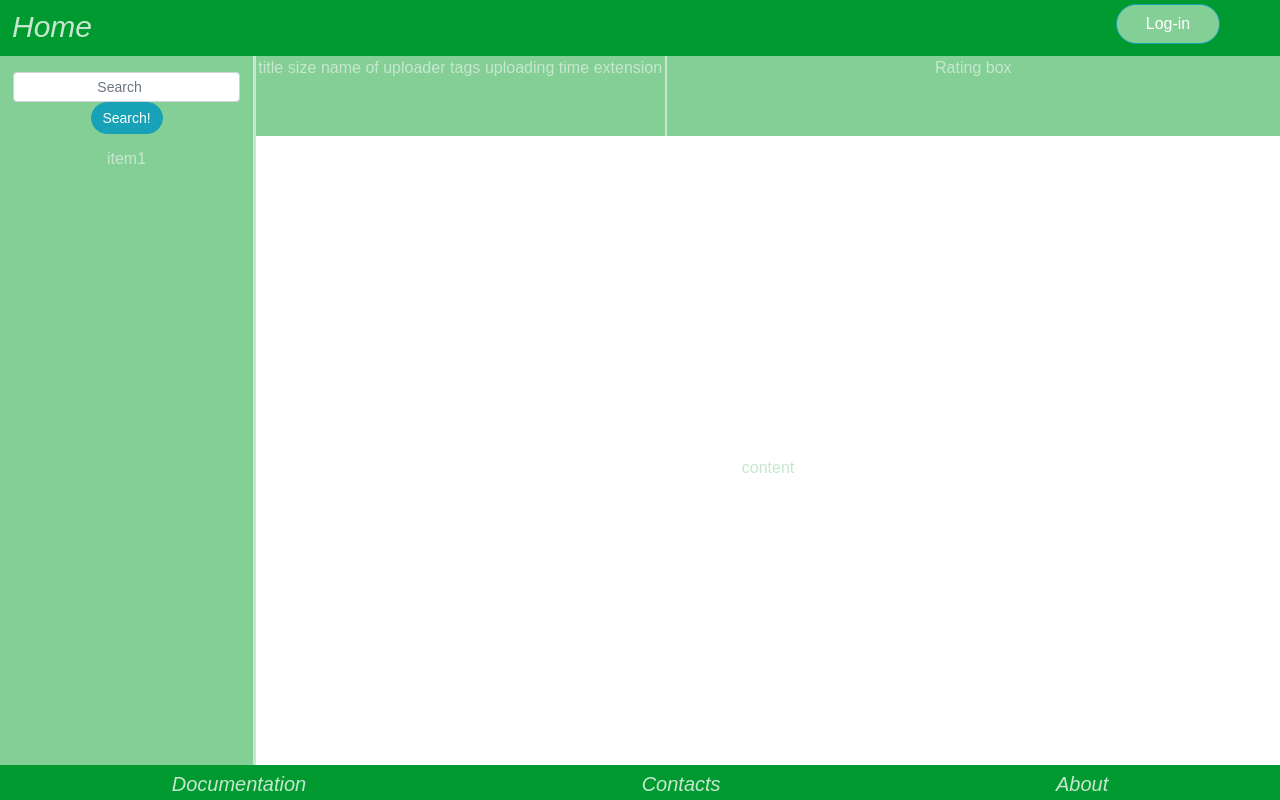
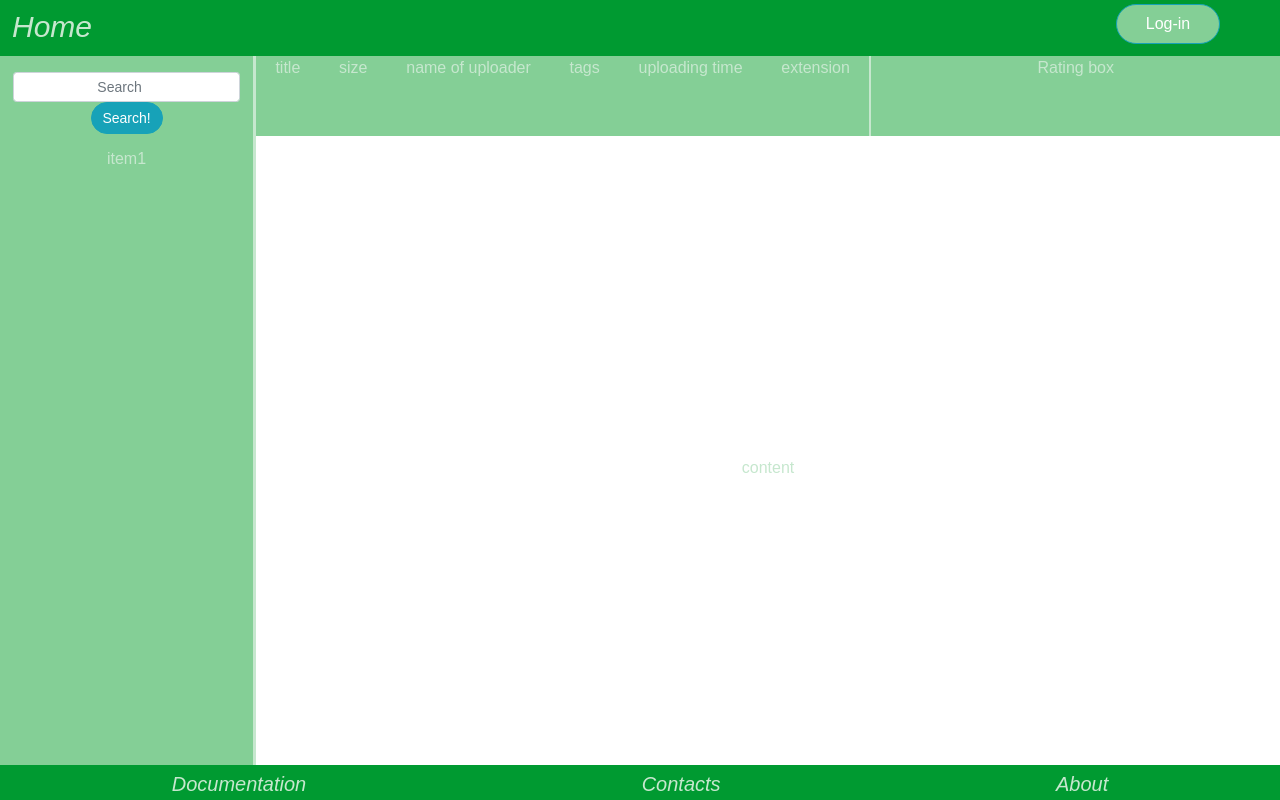
Before and after one commit to DanisAlukaev/Digital-Library, a Vue app: page /#/ in a window 1280 px wide. Built offline with nearby package versions, Linux system fonts and the light colour scheme.

Commit message:
info and rating width changing

```diff
--- a/src/styles.css
+++ b/src/styles.css
@@ -119,13 +119,13 @@
     height: 10vh;
 }
 .information {
-    width: 40%;
+    width: 60%;
     border-right: 1.5px solid rgba(198,231,206,1);
 }
 .rating {
     position: relative;
     top: 0;
-    width: 60%;
+    width: 40%;
     border-left: 1.5px solid rgba(198,231,206,1);
 }
 .form-search {
```
